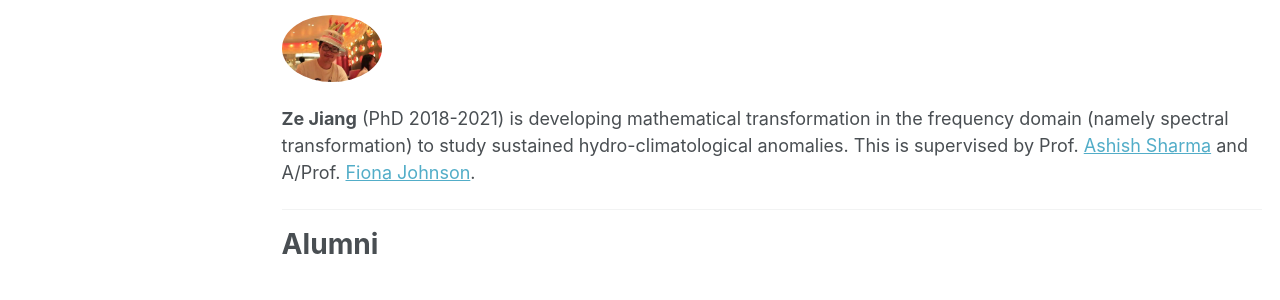
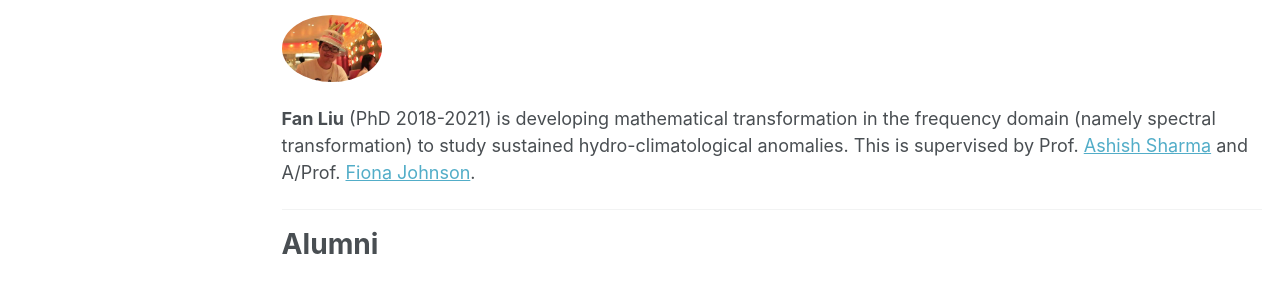
Before and after one commit to liufancs/liufancs.github.io, a Jekyll site: the page built from _pages/people.md, in a window 1280 px wide and 1061 px high. Shown: the part 587-887 px from the top of the window. Built offline with Jekyll 4.4.1, drawn with Linux system fonts in a browser that asks for light colours; some web fonts are replaced.

Commit message:
Update people.md

```diff
--- a/_pages/people.md
+++ b/_pages/people.md
@@ -22,7 +22,7 @@ Collaborators
 
 <img src="/images/profile.jpg" alt="Avatar" class="avatar"/>
 
-**Ze Jiang** (PhD 2018-2021) is developing mathematical transformation in the frequency domain (namely spectral transformation) to study sustained hydro-climatological anomalies. This is supervised by Prof. [Ashish Sharma](https://scholar.google.com.au/citations?user=C_9ndbcAAAAJ&hl=en) and A/Prof. [Fiona Johnson](https://scholar.google.com.au/citations?user=PYu5v4YAAAAJ&hl=en).
+**Fan Liu** (PhD 2018-2021) is developing mathematical transformation in the frequency domain (namely spectral transformation) to study sustained hydro-climatological anomalies. This is supervised by Prof. [Ashish Sharma](https://scholar.google.com.au/citations?user=C_9ndbcAAAAJ&hl=en) and A/Prof. [Fiona Johnson](https://scholar.google.com.au/citations?user=PYu5v4YAAAAJ&hl=en).
 <br/>
 
 
```
